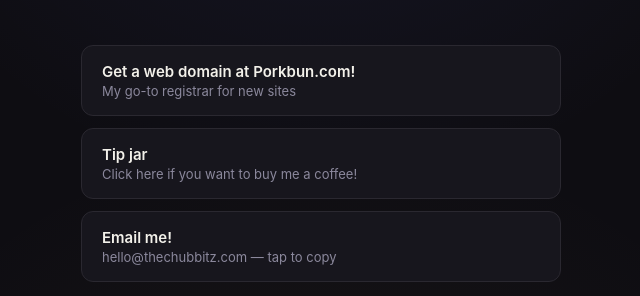
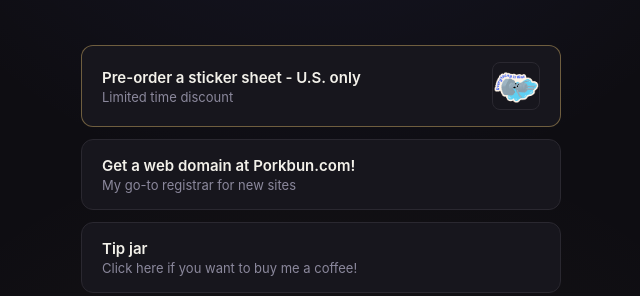
Before and after one commit to josiahbout/chubbitz-homepage, a plain HTML site: page index.html in a window 1280 px wide. Shown: the part 211-507 px from the top of the page, without its empty margins (319-959 px from the left). Drawn offline with Linux system fonts and the light colour scheme.

Commit message:
Add files via upload

```diff
--- a/index.html
+++ b/index.html
@@ -199,6 +199,30 @@
     cursor: pointer;
   }
 
+  /* featured link-card with an image on the right, e.g. the sticker sheet promo */
+  .link-card.featured {
+    flex-direction: row;
+    align-items: center;
+    justify-content: space-between;
+    gap: 12px;
+    border-color: rgba(200, 166, 98, 0.5);
+  }
+
+  .link-card.featured .text {
+    display: flex;
+    flex-direction: column;
+    gap: 2px;
+  }
+
+  .link-card.featured .thumb {
+    flex-shrink: 0;
+    width: 48px;
+    height: 48px;
+    border-radius: 8px;
+    object-fit: cover;
+    border: 1px solid var(--panel-border);
+  }
+
   /* ---------- Social icons ---------- */
 
   .socials {
@@ -287,6 +311,14 @@
   <!-- ============ EDIT YOUR LINKS BELOW ============ -->
   <div class="links">
 
+    <a class="link-card featured" href="https://buy.stripe.com/bJe3cv4VO5cseN7aqkbQY03" target="_blank" rel="noopener">
+      <span class="text">
+        <span class="label">Pre-order a sticker sheet - U.S. only</span>
+        <span class="desc">Limited time discount</span>
+      </span>
+      <img class="thumb" src="sticker-sheet.png" alt="Sticker sheet preview">
+    </a>
+
     <a class="link-card" href="https://thechubbitz.s.gy/OQph93" target="_blank" rel="noopener">
       <span class="label">Get a web domain at Porkbun.com!</span>
       <span class="desc">My go-to registrar for new sites</span>
```
Also changed, not shown: sticker-sheet.png (added).
